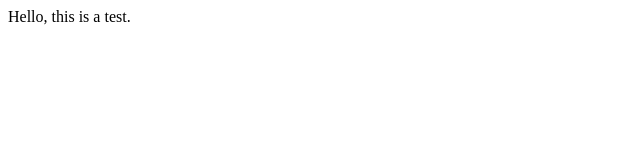
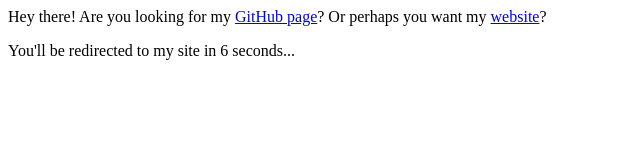
Before and after one commit to Blayzeing/blayzeing.github.com, a plain HTML site: page index.html in a window 1280 px wide. Shown: the whole page, without its empty margins (0-640 px from the left). Drawn offline with Linux system fonts and the light colour scheme.

Commit message:
Update index.html

```diff
--- a/index.html
+++ b/index.html
@@ -1,3 +1,9 @@
 <html>
-Hello, this is a test.
+  <head>
+    <meta http-equiv="refresh" content="6; url=http://blayze.tech/" />
+  </head>
+  <body>
+    <p>Hey there! Are you looking for my <a href="https://github.com/Blayzeing">GitHub page</a>? Or perhaps you want my <a href="http://blayze.tech">website</a>?</p>
+    <p>You'll be redirected to my site in 6 seconds...</p>
+  </body>
 </html>
```
